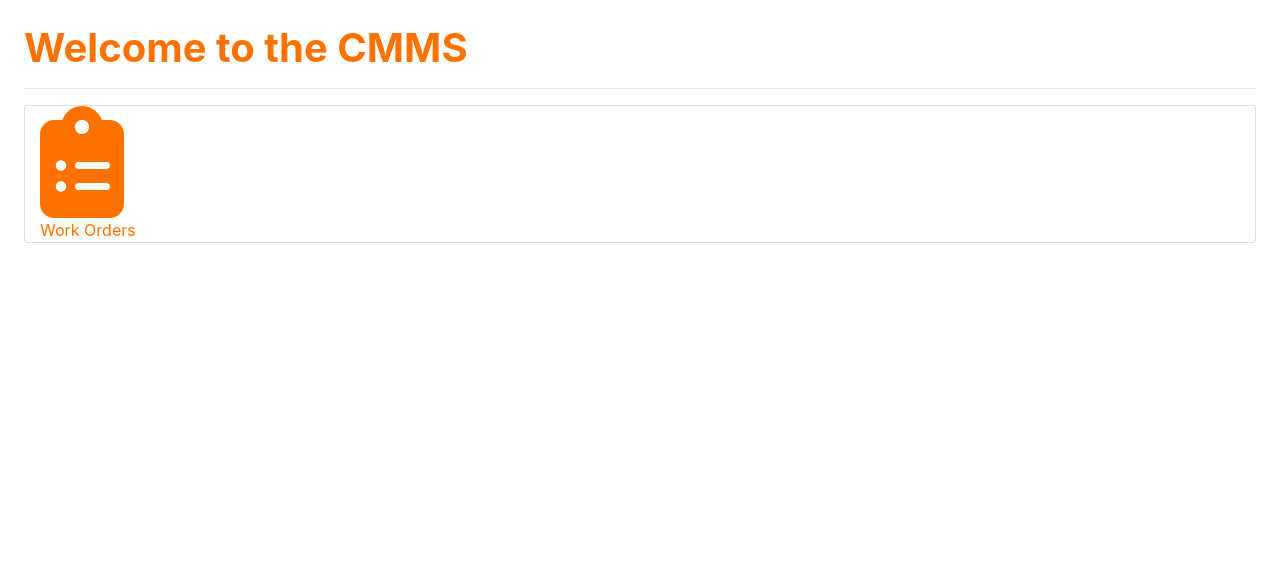
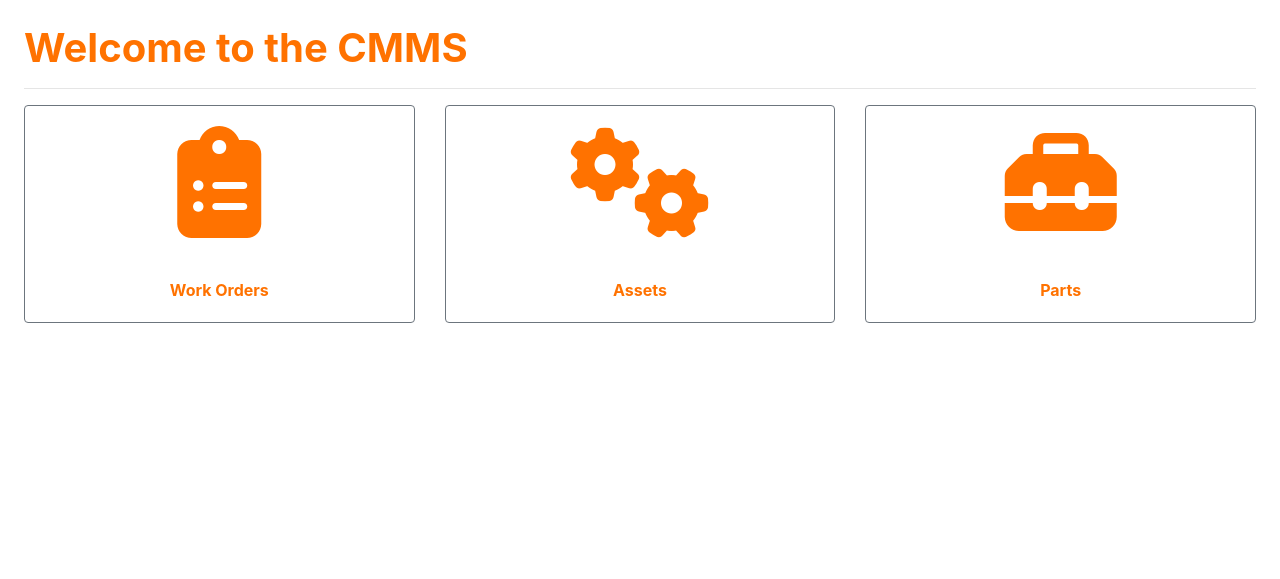
Before and after one commit to MfonUdoh/CFMS, a Django app: page / in a window 1280 px wide. Shown: the part 56-635 px from the top of the page. Run offline with Django 3.2, Linux system fonts and the light colour scheme; some libraries are stand-ins or nearby versions.

Commit message:
Home Page
 Added more buttons to home page

```diff
--- a/main/templates/home.html
+++ b/main/templates/home.html
@@ -4,14 +4,42 @@
 {% block content %}
 <h1 style="color:#ff7200;"><b>Welcome to the CMMS</b></h1>
 <hr>
-<div class="card">
-<div class="col-6">
-<a class="fas fa-clipboard-list fa-7x align-middle" style="color: #ff7200;" href="{% url 'workorders_all' %}"></a>
-</div>
-<div>
-<div class="col-6">
-<a href="{% url 'workorders_all' %}" style="color: #ff7200;">Work Orders</a>
-</div>
-</div>
+<div class="row">
+    <div class="col-12 col-md-4">
+        <div class="card border-secondary mb-3">
+            <div class="row card-body d-flex justify-content-center">
+                <a class="fas fa-clipboard-list fa-7x" style="color: #ff7200;" href="{% url 'workorders_all' %}"></a>
+            </div>
+            <div>
+                <div class="row card-body d-flex justify-content-center">
+                    <a href="{% url 'workorders_all' %}" style="color: #ff7200;"><b>Work Orders</b></a>
+                </div>
+            </div>
+        </div>
+    </div>
+    <div class="col-12 col-md-4">
+        <div class="card border-secondary mb-3">
+            <div class="row card-body d-flex justify-content-center">
+                <a class="fas fa-cogs fa-7x" style="color: #ff7200;" href="{% url 'assets_list' %}"></a>
+            </div>
+            <div>
+                <div class="row card-body d-flex justify-content-center">
+                    <a href="{% url 'assets_list' %}" style="color: #ff7200;"><b>Assets</b></a>
+                </div>
+            </div>
+        </div>
+    </div>
+    <div class="col-12 col-md-4">
+        <div class="card border-secondary mb-3">
+            <div class="row card-body d-flex justify-content-center">
+                <a class="fas fa-toolbox fa-7x" style="color: #ff7200;" href="{% url 'parts_all' %}"></a>
+            </div>
+            <div>
+                <div class="row card-body d-flex justify-content-center">
+                    <a href="{% url 'parts_all' %}" style="color: #ff7200;"><b>Parts</b></a>
+                </div>
+            </div>
+        </div>
+    </div>
 </div>
 {% endblock content %}
--- a/workorders/templates/workorders/list.html
+++ b/workorders/templates/workorders/list.html
@@ -14,8 +14,8 @@
   <hr>
   <div class="row">
   {% for order in orders %}
-  <div class="col-12 col-md-4"
-  ><div class="card border-secondary mb-3">
+  <div class="col-12 col-md-4">
+  <div class="card border-secondary mb-3">
       <div class="card-header border-secondary">
           {% if order.urgent == 1 %}
           <h4 class="text-danger">{{ order.title }}
```
